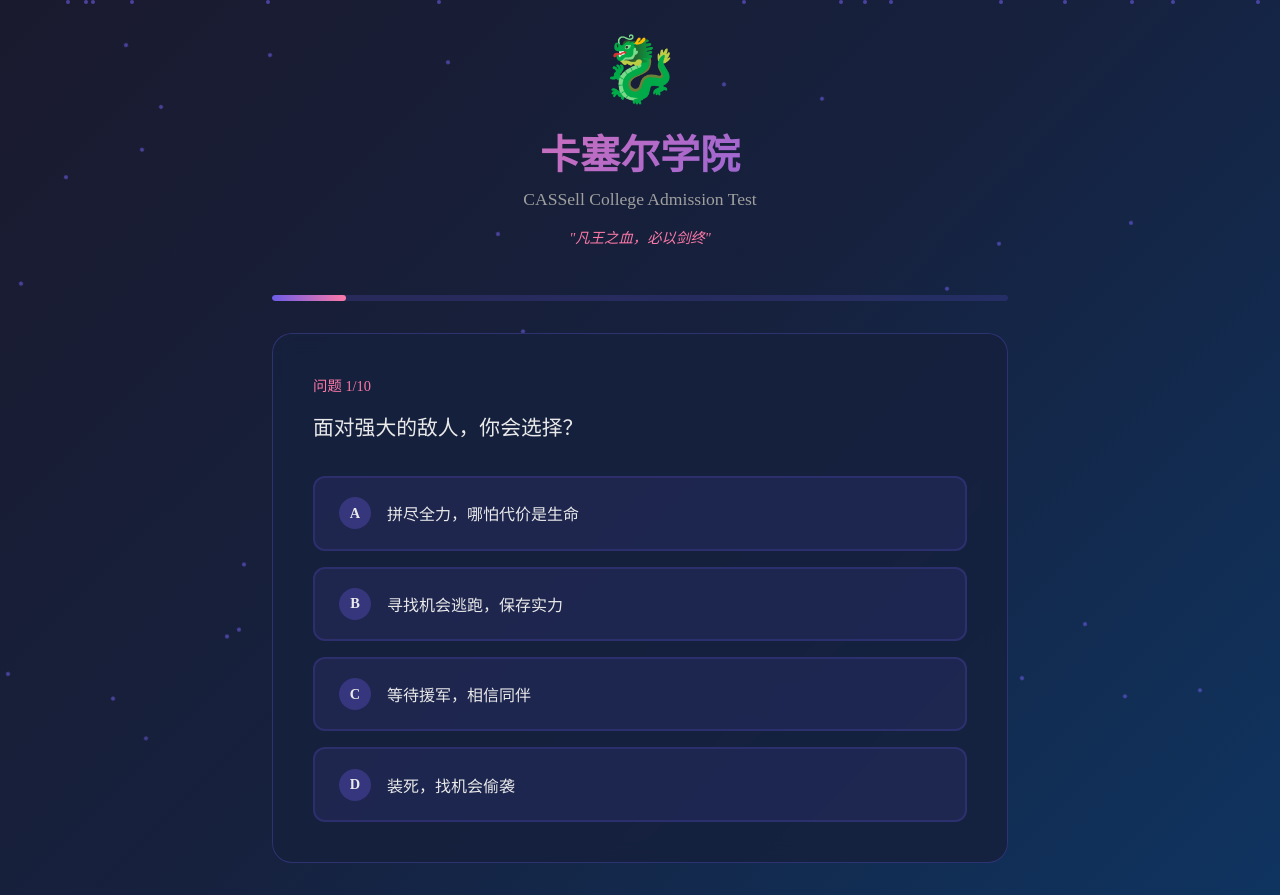
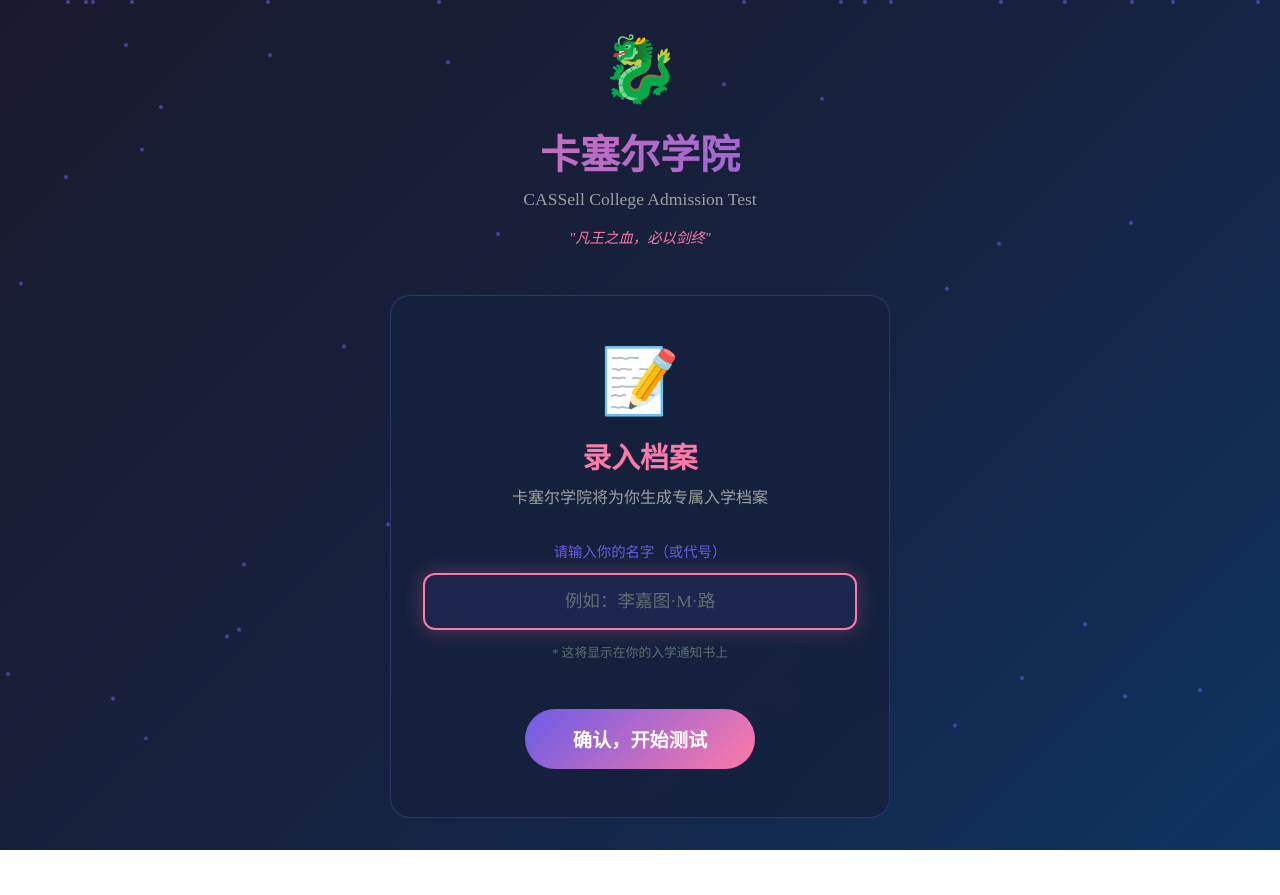
Before and after one commit to silver1182/dontdie-ai, a plain HTML site: page cassell-test.html in a window 1280 px wide. Both pictures are taken after a click on the button "开始测试". After the commit the page ends 850 px from the top, so only its background shows below. Drawn offline with Linux system fonts and the light colour scheme.

Commit message:
添加输入姓名功能 - 单独页面输入，结果页显示

```diff
--- a/cassell-test.html
+++ b/cassell-test.html
@@ -367,6 +367,91 @@
             opacity: 1;
         }
 
+        /* 输入姓名页面 */
+        .name-page {
+            display: none;
+            animation: fadeIn 0.5s ease;
+        }
+
+        .name-card {
+            background: rgba(22, 33, 62, 0.9);
+            border-radius: 20px;
+            padding: 3rem 2rem;
+            border: 1px solid rgba(108, 92, 231, 0.3);
+            backdrop-filter: blur(10px);
+            text-align: center;
+            max-width: 500px;
+            margin: 0 auto;
+        }
+
+        .name-icon {
+            font-size: 4rem;
+            margin-bottom: 1rem;
+        }
+
+        .name-card h2 {
+            font-size: 1.8rem;
+            color: #fd79a8;
+            margin-bottom: 0.5rem;
+        }
+
+        .name-desc {
+            color: #a0a0a0;
+            margin-bottom: 2rem;
+        }
+
+        .name-input-group {
+            margin-bottom: 2rem;
+        }
+
+        .name-input-group label {
+            display: block;
+            color: #6c5ce7;
+            font-size: 0.9rem;
+            margin-bottom: 0.75rem;
+        }
+
+        .name-input-group input {
+            width: 100%;
+            padding: 1rem 1.5rem;
+            background: rgba(108, 92, 231, 0.1);
+            border: 2px solid rgba(108, 92, 231, 0.3);
+            border-radius: 12px;
+            color: #ffffff;
+            font-size: 1.1rem;
+            font-family: inherit;
+            text-align: center;
+            transition: all 0.3s;
+        }
+
+        .name-input-group input:focus {
+            outline: none;
+            border-color: #fd79a8;
+            box-shadow: 0 0 20px rgba(253, 121, 168, 0.3);
+        }
+
+        .name-input-group input::placeholder {
+            color: #636e72;
+        }
+
+        .name-hint {
+            color: #636e72;
+            font-size: 0.8rem;
+            margin-top: 0.75rem;
+        }
+
+        /* 结果显示 - 学员姓名 */
+        .student-name {
+            margin-top: 0.75rem;
+            font-size: 1.1rem;
+            color: #a0a0a0;
+        }
+
+        .student-name::before {
+            content: '学员：';
+            color: #6c5ce7;
+        }
+
         /* 重新测试按钮 */
         .restart-section {
             text-align: center;
@@ -425,7 +510,22 @@
                 <p>记住，在龙族的世界里，勇气、牺牲和孤独感是评判一个混血种最重要的标准。</p>
                 <p style="color: #fd79a8; margin-top: 1.5rem;">⚠️ 警告：本测试仅限混血种参与，普通人类请勿尝试</p>
             </div>
-            <button class="btn" onclick="startQuiz()">开始测试</button>
+            <button class="btn" onclick="goToNameInput()">开始测试</button>
+        </div>
+
+        <!-- 输入姓名页面 -->
+        <div class="name-page" id="namePage" style="display: none;">
+            <div class="name-card">
+                <div class="name-icon">📝</div>
+                <h2>录入档案</h2>
+                <p class="name-desc">卡塞尔学院将为你生成专属入学档案</p>
+                <div class="name-input-group">
+                    <label for="studentName">请输入你的名字（或代号）</label>
+                    <input type="text" id="studentName" placeholder="例如：李嘉图·M·路" maxlength="20">
+                    <p class="name-hint">* 这将显示在你的入学通知书上</p>
+                </div>
+                <button class="btn" onclick="confirmName()">确认，开始测试</button>
+            </div>
         </div>
 
         <!-- 测试页面 -->
@@ -451,6 +551,7 @@
                 <div class="result-section">
                     <div class="result-label">血统等级</div>
                     <div class="bloodline" id="bloodlineResult">S级</div>
+                    <div class="student-name" id="studentNameResult">李嘉图·M·路</div>
                 </div>
 
                 <div class="result-section">
@@ -625,6 +726,7 @@
         ];
 
         let currentQuestion = 0;
+        let studentName = '';
         let scores = {
             bravery: 0, sacrifice: 0, wisdom: 0, teamwork: 0, trust: 0,
             cunning: 0, survival: 0, loneliness: 0, empathy: 0, attachment: 0,
@@ -649,18 +751,46 @@
             }
         }
 
-        // 开始测试
-        function startQuiz() {
-            var startPage = document.getElementById('startPage');
-            var quizPage = document.getElementById('quizPage');
-            if (startPage) startPage.style.display = 'none';
-            if (quizPage) quizPage.style.display = 'block';
+        // 跳转到输入姓名页面
+        function goToNameInput() {
+            document.getElementById('startPage').style.display = 'none';
+            document.getElementById('namePage').style.display = 'block';
+            // 自动聚焦输入框
+            setTimeout(() => {
+                document.getElementById('studentName').focus();
+            }, 100);
+        }
+
+        // 确认姓名，开始测试
+        function confirmName() {
+            const nameInput = document.getElementById('studentName');
+            const name = nameInput.value.trim();
+
+            if (!name) {
+                alert('请输入你的名字，混血种不能没有代号！');
+                nameInput.focus();
+                return;
+            }
+
+            if (name.length > 20) {
+                alert('名字太长了，控制在20个字符以内~');
+                return;
+            }
+
+            studentName = name;
+            document.getElementById('namePage').style.display = 'none';
+            document.getElementById('quizPage').style.display = 'block';
             currentQuestion = 0;
             // 重置分数
             for (var key in scores) {
                 scores[key] = 0;
             }
             showQuestion();
+        }
+
+        // 开始测试（旧函数，保留兼容性）
+        function startQuiz() {
+            goToNameInput();
         }
 
         // 显示问题
@@ -807,6 +937,9 @@
                 bloodlineEl.style.background = 'linear-gradient(135deg, #636e72, #b2bec3)';
             }
 
+            // 设置学员姓名
+            document.getElementById('studentNameResult').textContent = studentName || '匿名学员';
+
             // 设置言灵
             document.getElementById('enchantmentName').textContent = result.enchantment.name;
             document.getElementById('enchantmentNumber').textContent = '序列号 ' + result.enchantment.number;
@@ -829,6 +962,8 @@
             document.getElementById('resultPage').style.display = 'none';
             document.getElementById('startPage').style.display = 'block';
             currentQuestion = 0;
+            studentName = '';
+            document.getElementById('studentName').value = '';
             for (var key in scores) {
                 scores[key] = 0;
             }
```
